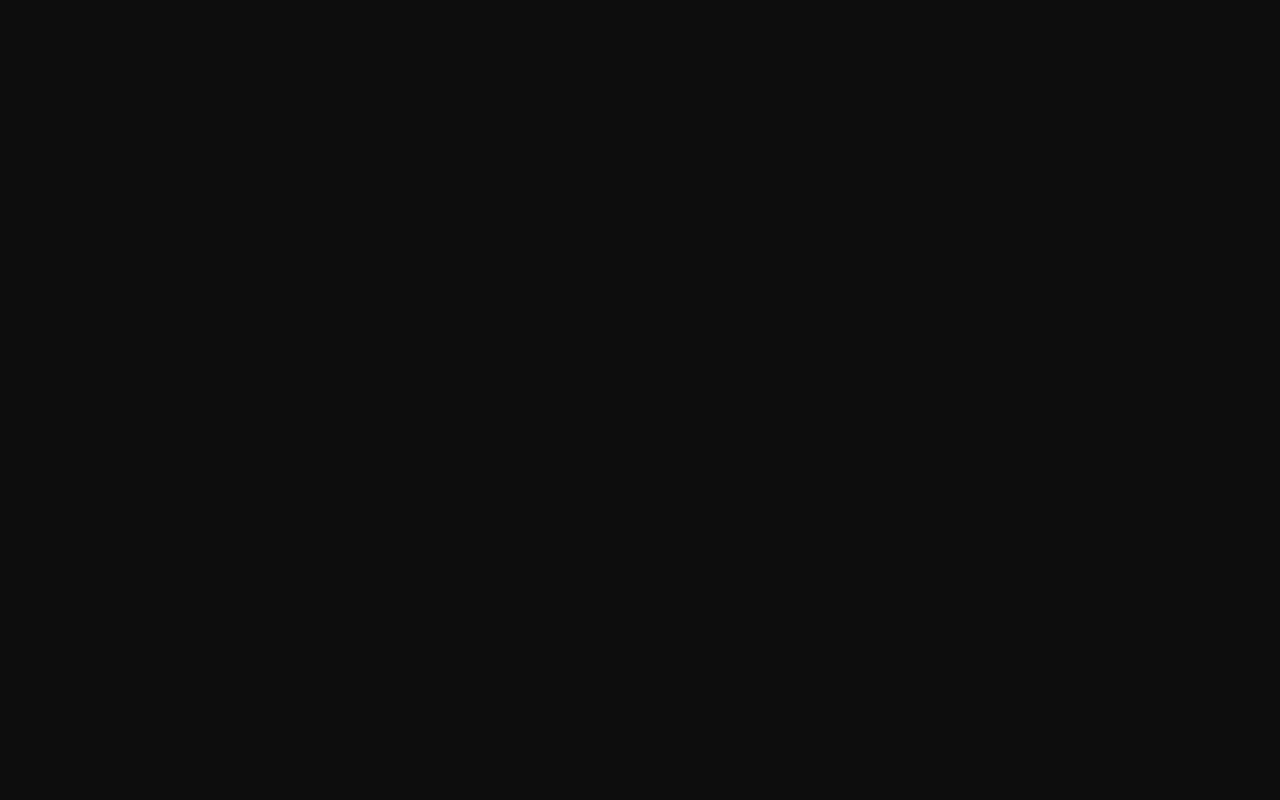
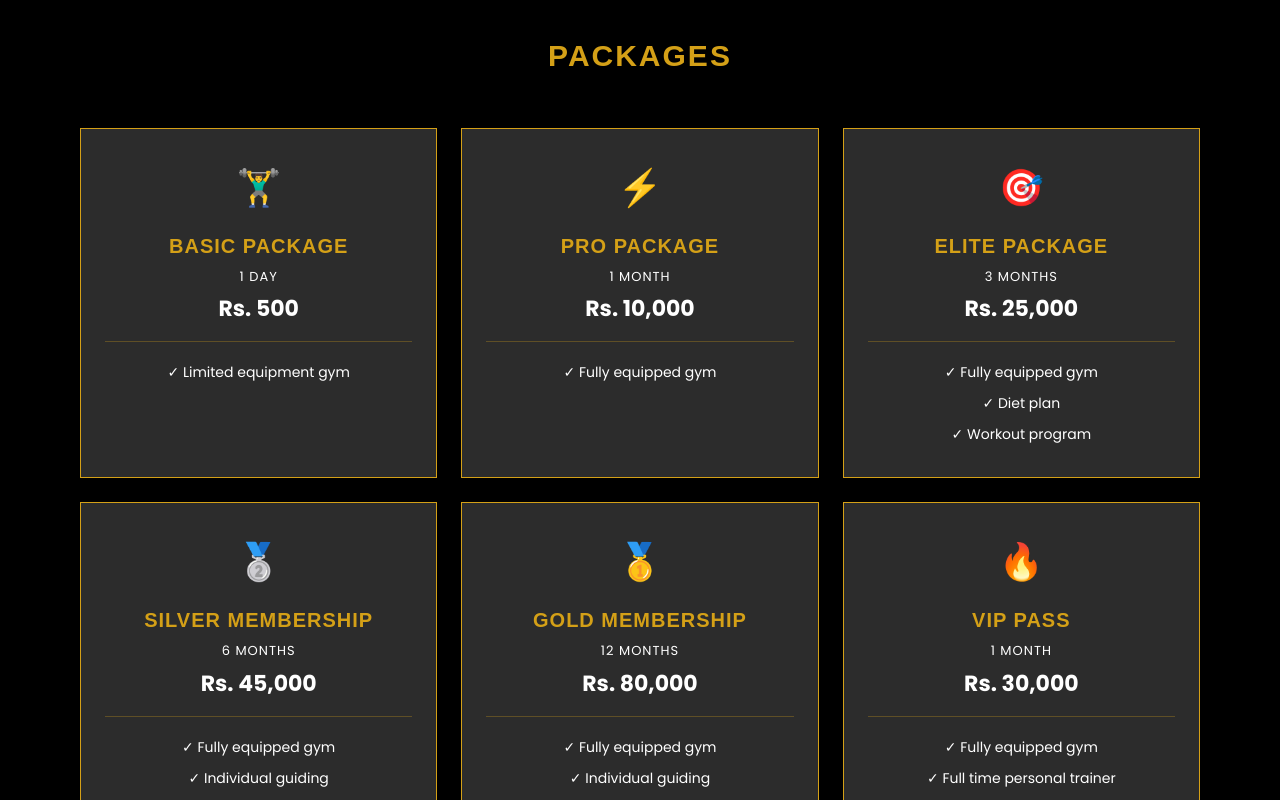
Before and after one commit to SanjanaThilakasiri/Fitness-Sports-Center, a React (Vite) app: page / in a window 1280 px wide. Shown: the part 3720-4520 px from the top of the page. Before the commit the page ends 3673 px from the top, so only its background shows below. Built offline with nearby package versions, Linux system fonts and the light colour scheme.

Commit message:
add packages section

```diff
--- a/src/App.css
+++ b/src/App.css
@@ -669,3 +669,130 @@ body {
     font-size: 11px;
   }
 }
+
+/* Packages*/
+.packages {
+  background-color: #000000;
+  padding: 80px 0;
+}
+
+.packages-container {
+  max-width: 1200px;
+  margin: 0 auto;
+  padding: 0 40px;
+}
+
+.packages-heading {
+  text-align: center;
+  font-size: 30px;
+  font-weight: 700;
+  text-transform: uppercase;
+  color: #D4A017;
+  letter-spacing: 2px;
+  margin-bottom: 50px;
+}
+
+.packages-grid {
+  display: grid;
+  grid-template-columns: repeat(3, 1fr);
+  gap: 24px;
+}
+
+.package-card {
+  border: 1px solid #D4A017;
+  padding: 32px 24px;
+  text-align: center;
+  background-color: #2C2C2C;
+  display: flex;
+  flex-direction: column;
+  align-items: center;
+}
+
+.package-icon {
+  font-size: 36px;
+  margin-bottom: 16px;
+}
+
+.package-name {
+  font-size: 20px;
+  font-weight: 700;
+  text-transform: uppercase;
+  color: #D4A017;
+  letter-spacing: 1px;
+  margin-bottom: 6px;
+}
+
+.package-duration {
+  font-size: 13px;
+  color: #ffffff;
+  margin-bottom: 6px;
+  text-transform: uppercase;
+  letter-spacing: 1px;
+}
+
+.package-price {
+  font-size: 22px;
+  font-weight: 700;
+  color: #ffffff;
+  margin-bottom: 16px;
+}
+
+.package-divider {
+  width: 100%;
+  height: 1px;
+  background-color: #D4A017;
+  margin-bottom: 20px;
+  opacity: 0.3;
+}
+
+.package-features {
+  list-style: none;
+  width: 100%;
+  display: flex;
+  flex-direction: column;
+  gap: 10px;
+}
+
+.package-feature {
+  font-size: 14px;
+  color: #FFFFFF;
+  text-align: center;
+}
+
+/* Responsive Packages*/
+@media (max-width: 1024px) {
+  .packages-grid {
+    grid-template-columns: repeat(2, 1fr);
+  }
+
+  .packages-container {
+    padding: 0 24px;
+  }
+}
+
+@media (max-width: 480px) {
+  .packages {
+    padding: 48px 0;
+  }
+
+  .packages-container {
+    padding: 0 16px;
+  }
+
+  .packages-grid {
+    grid-template-columns: 1fr;
+  }
+
+  .packages-heading {
+    font-size: 22px;
+    margin-bottom: 32px;
+  }
+
+  .package-name {
+    font-size: 17px;
+  }
+
+  .package-price {
+    font-size: 19px;
+  }
+}
--- a/src/sections/Packages.jsx
+++ b/src/sections/Packages.jsx
@@ -1,9 +1,113 @@
-import React from 'react'
+export default function Packages() {
 
-const Packages = () => {
+  {/* Package details */}
+  const packages = [
+    {
+      icon: "🏋️‍♂️",
+      name: "Basic Package",
+      price: "Rs. 500",
+      duration: "1 Day",
+      features: ["Limited equipment gym"],
+    },
+    {
+      icon: "⚡",
+      name: "Pro Package",
+      price: "Rs. 10,000",
+      duration: "1 Month",
+      features: ["Fully equipped gym"],
+    },
+    {
+      icon: "🎯",
+      name: "Elite Package",
+      price: "Rs. 25,000",
+      duration: "3 Months",
+      features: ["Fully equipped gym", "Diet plan", "Workout program"],
+    },
+    {
+      icon: "🥈",
+      name: "Silver Membership",
+      price: "Rs. 45,000",
+      duration: "6 Months",
+      features: [
+        "Fully equipped gym",
+        "Individual guiding",
+        "Diet plan",
+        "Workout program",
+        "Progress tracking",
+      ],
+    },
+    {
+      icon: "🥇",
+      name: "Gold Membership",
+      price: "Rs. 80,000",
+      duration: "12 Months",
+      features: [
+        "Fully equipped gym",
+        "Individual guiding",
+        "Diet plan",
+        "Workout program",
+        "Progress tracking",
+        "Body assessment",
+      ],
+    },
+    {
+      icon: "🔥",
+      name: "VIP Pass",
+      price: "Rs. 30,000",
+      duration: "1 Month",
+      features: [
+        "Fully equipped gym",
+        "Full time personal trainer",
+        "Diet plan",
+        "Workout program",
+        "Progress tracking",
+        "Body assessment",
+        "Steam room",
+      ],
+    },
+  ];
+
   return (
-    <div></div>
-  )
+    <section className="packages" id="packages">
+      <div className="packages-container">
+
+        <h2 className="packages-heading">Packages</h2>
+
+        <div className="packages-grid">
+          {packages.map((pkg) => (
+            <div className="package-card" key={pkg.name}>
+
+              {/* Icon  */}
+              <div className="package-icon">{pkg.icon}</div>
+
+              {/* Name */}
+              <h3 className="package-name">{pkg.name}</h3>
+
+              {/* Duration */}
+              {pkg.duration && (
+                <p className="package-duration">{pkg.duration}</p>
+              )}
+
+              {/* Price */}
+              <p className="package-price">{pkg.price}</p>
+
+              {/* Divider line */}
+              <div className="package-divider"></div>
+
+              {/* Features */}
+              <ul className="package-features">
+                {pkg.features.map((feature) => (
+                  <li key={feature} className="package-feature">
+                    ✓ {feature}
+                  </li>
+                ))}
+              </ul>
+
+            </div>
+          ))}
+        </div>
+
+      </div>
+    </section>
+  );
 }
-
-export default Packages
```
